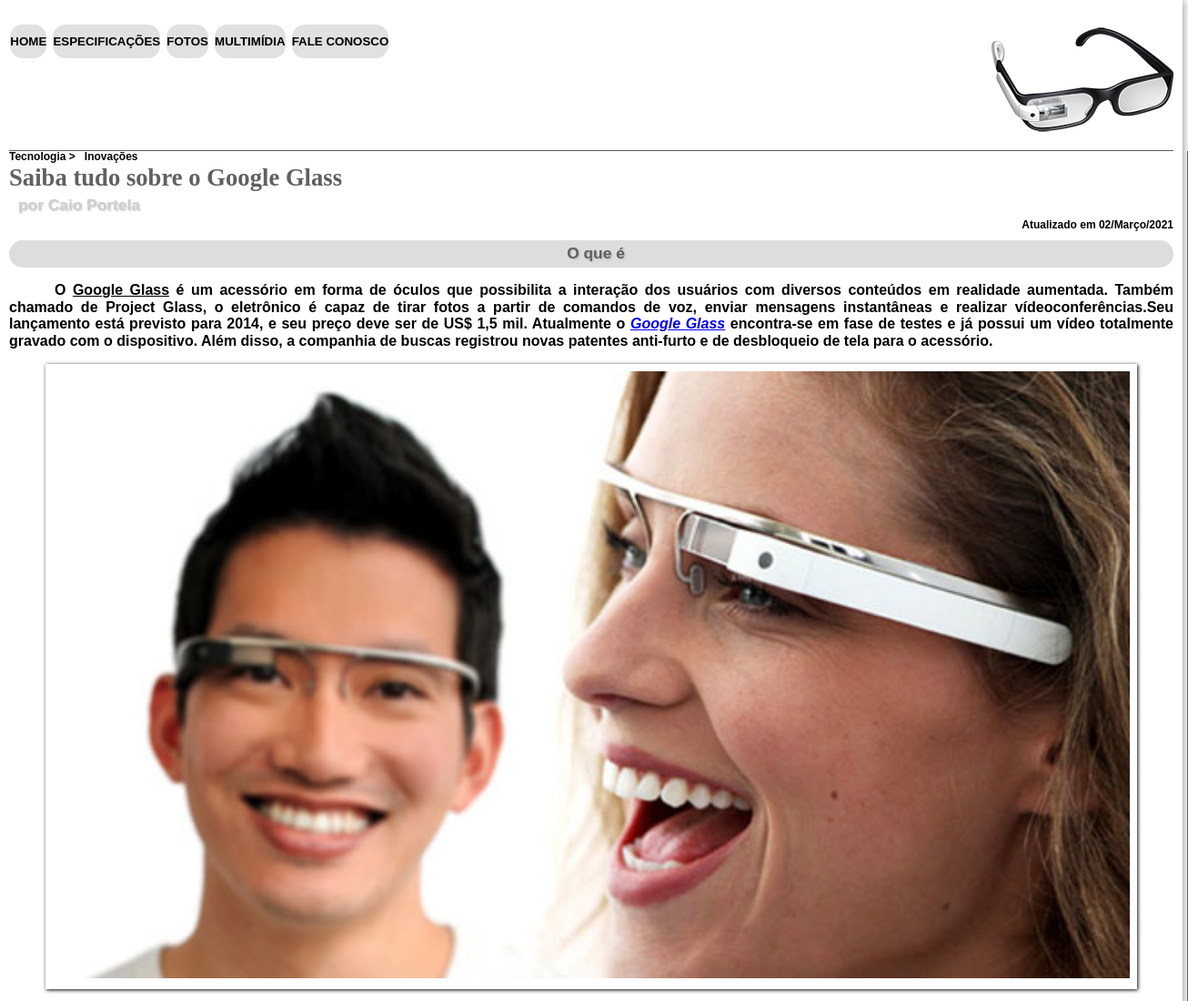
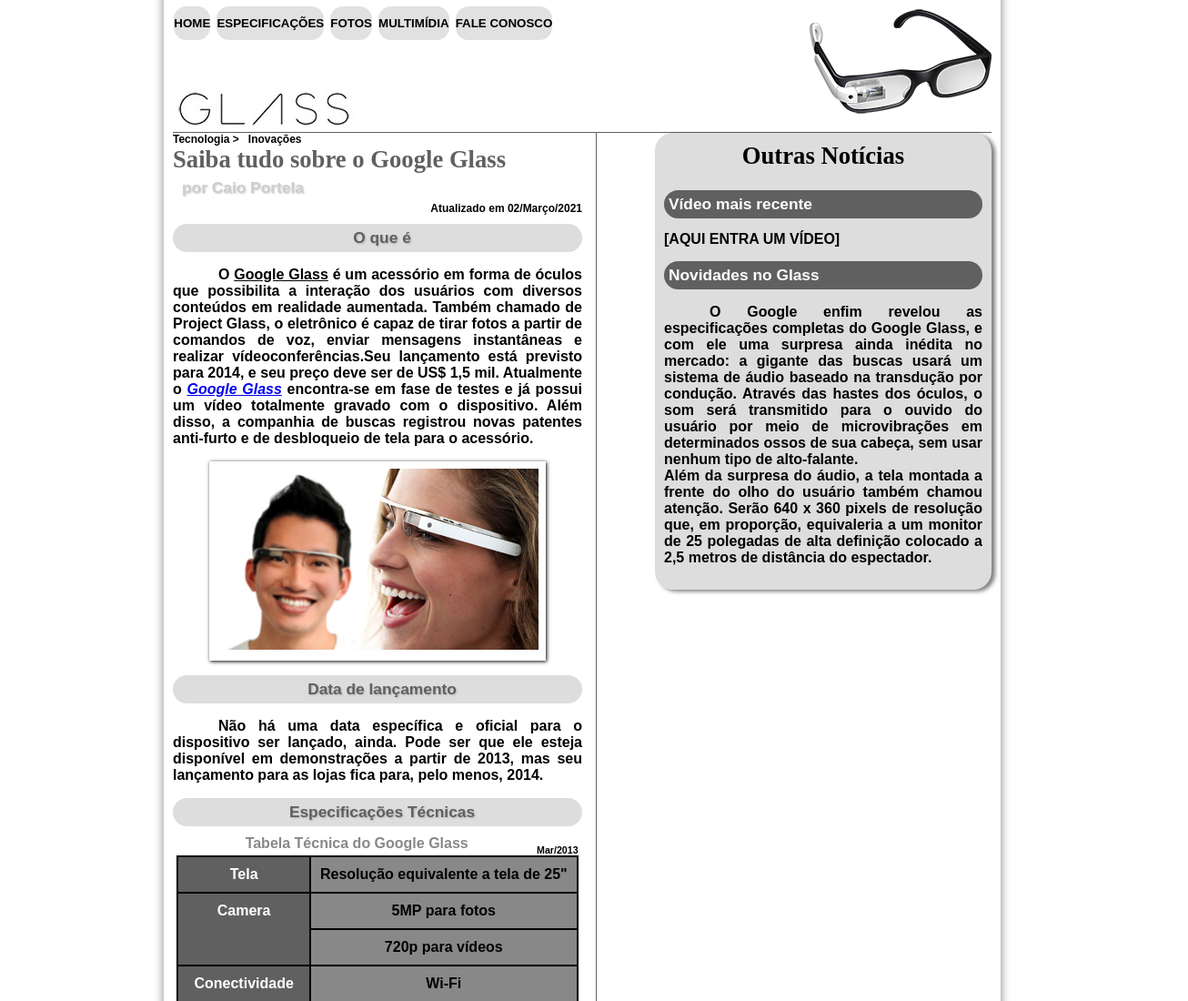
Before and after one commit to CaioPfor/siteglass, a plain HTML site: page index.html in a window 1280 px wide. Shown: the top 1100 px of the page at 91% size, 1306 px wide, since content can reach past the window. Drawn offline with nearby package versions, Linux system fonts and the light colour scheme; a web font is replaced by a local one.

Commit message:
Update index.html

```diff
--- a/index.html
+++ b/index.html
@@ -6,8 +6,8 @@
     <meta http-equiv="X-UA-Compatible" content="IE=edge">
     <meta name="viewport" content="width=device-width, initial-scale=1.0">
     <title>Tudo Sobre Google Glass</title>
-    <link rel="stylesheet" href="normalize.css">
-    <link rel="stylesheet" href="style.css">
+   <link rel="stylesheet" media="screen and (min-width: 800px)" href="style2.css" />
+  <link rel="stylesheet" media="screen and (max-width: 400px)" href="style.css" />
 </head>
 <script src="func.js"></script>
 
```
